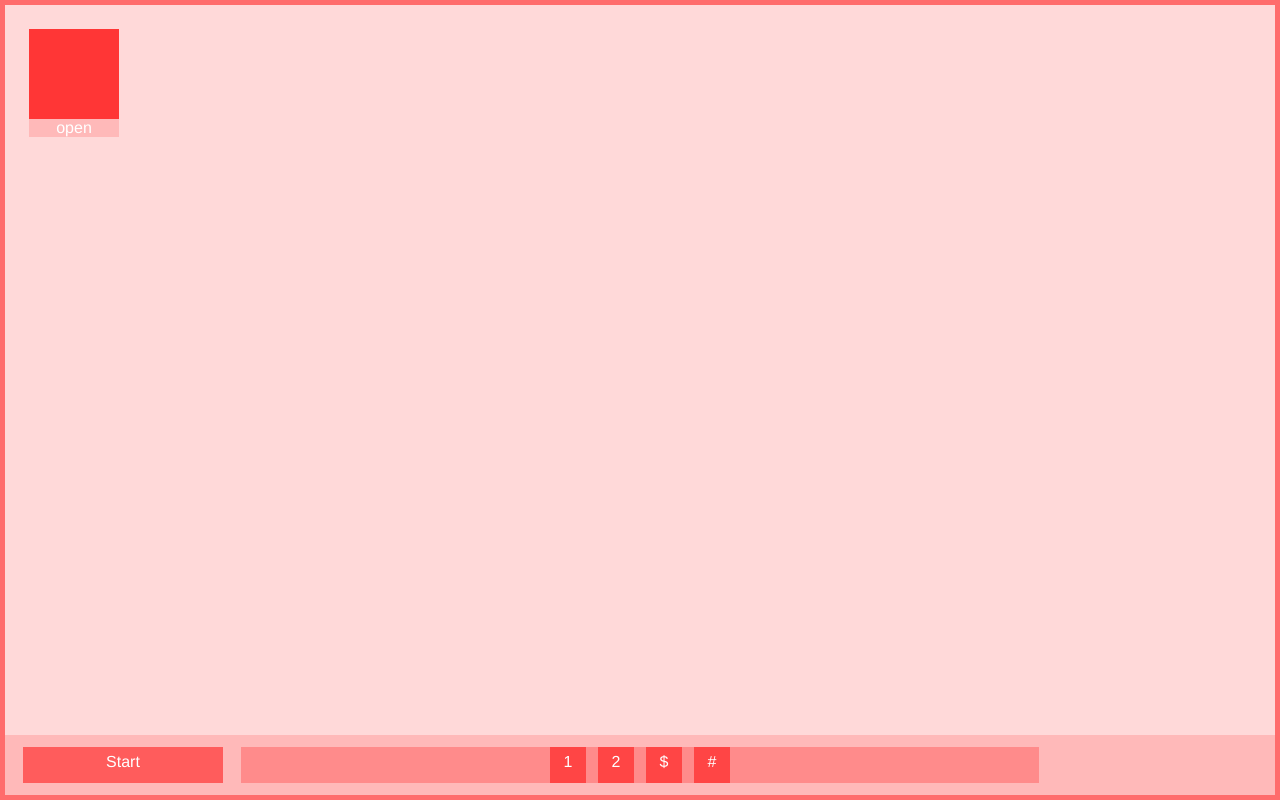
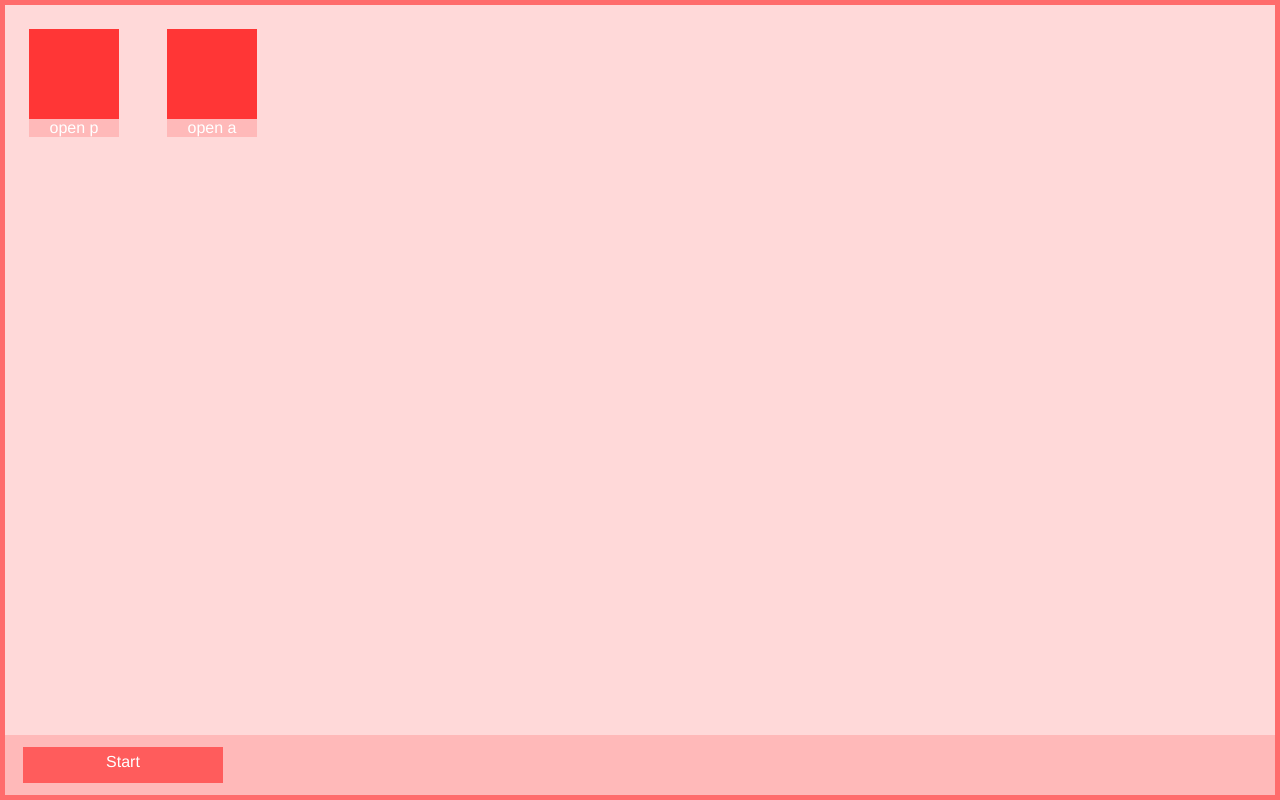
Before and after one commit to Isaacxpreston/portfolio, a Vue app: page / in a window 1280 px wide. Built offline with nearby package versions, Linux system fonts and the light colour scheme.

Commit message:
building support for multiple browsers open simultaneously

```diff
--- a/src/components/browser.vue
+++ b/src/components/browser.vue
@@ -2,9 +2,9 @@
   <!-- browser -->
   <div class="browser" :class="[browserClass]">
     <div class="topbar">
-      <div class="topbar__icon topbar__icon--minimize" @click="emit('minimizeBrowser')">m</div>
-      <div class="topbar__icon topbar__icon--fullscreen" @click="emit('toggleFullscreenBrowser')">{{fullscreenIcon}}</div>
-      <div class="topbar__icon topbar__icon--close" @click="emit('closeBrowser', closeBrowserArgs)">X</div>
+      <div class="topbar__icon topbar__icon--minimize" @click="emit('minimizeBrowser', browserArgs)">m</div>
+      <div class="topbar__icon topbar__icon--fullscreen" @click="emit('toggleFullscreenBrowser', browserArgs)">{{fullscreenIcon}}</div>
+      <div class="topbar__icon topbar__icon--close" @click="emit('closeBrowser', browserArgs)">X</div>
     </div>
     <div class="browser__content">
       <!-- browser content from props -->
@@ -24,8 +24,9 @@
     mixins: [emit],
     data () {
       return {
-        closeBrowserArgs: [
-          this.tab
+        browserArgs: [
+          this.tab,
+          this.view
         ]
       }
     },
--- a/src/components/index.vue
+++ b/src/components/index.vue
@@ -4,14 +4,24 @@
     <!-- desktop icon -->
     <div class="icons-container">
       <div class="icon"></div>
-      <p @click="openBrowser('p')">open</p>
+      <p @click="openBrowser('p', 'portfolio')">open p</p>
+    </div>
+
+    <div class="icons-container">
+      <div class="icon"></div>
+      <p @click="openBrowser('a', 'about')">open a</p>
     </div>
 
     <!-- browser windows -->
-    <browser :browserClass="browserClass" @change="applyChange" view="portfolio" tab="p" />
+    <browser :browserClass="browserClass['portfolio']" @change="applyChange" :view="browserClass['portfolio']['template']" :tab="browserClass['portfolio']['tab']"
+    />
+
+    <browser :browserClass="browserClass['about']" @change="applyChange" :view="browserClass['about']['template']" :tab="browserClass['about']['tab']"
+    />
 
     <!-- start menu -->
     <div class="menubar">
+
       <div class="start" @click="toggleNavigation">
         <p>Start</p>
       </div>
@@ -19,13 +29,9 @@
       <!-- tabs -->
       <tabsbar :tabs="tabs" @change="applyChange" />
 
-    </div>
+      <!-- menu nav -->
+      <menuNav :showNavigation="showNavigation" />
 
-    <div class="menu" v-if="showNavigation">
-      <div class="menuTab">
-        <div class="iconPlaceholder"></div>
-        <div class="label">open</div>
-      </div>
     </div>
 
   </div>
@@ -35,45 +41,78 @@
   import interact from 'interactjs'
   import browser from './browser'
   import tabsbar from './tabsbar'
+  import menuNav from './menuNav'
 
   export default {
     data() {
       return {
         browserClass: {
-          'hidden': true,
-          'browser--fullscreen': false
+          'portfolio': {
+            'hidden': true,
+            'browser--fullscreen': false,
+            'tab': 'p',
+            'template': 'portfolio'
+          },
+          'about': {
+            'hidden': true,
+            'browser--fullscreen': false,
+            'tab': 'a',
+            'template': 'about'
+          }
         },
         showNavigation: false,
-        tabs: ['1', '2', '$', '#']
+        tabs: [
+          // {
+          //   title: 'e',
+          //   template: 'example'
+          // },
+        ]
       }
     },
     computed: {
       fullscreenIcon() {
-        return this.browserClass['browser--fullscreen'] ? '-' : '+'
+        return this.browserClass.portfolio['browser--fullscreen'] ? '-' : '+'
       }
     },
     methods: {
-      applyChange (callback, args) {
+      applyChange(callback, args) {
         this[callback].apply(null, args)
       },
-      openBrowser(openTab) {
-        this.browserClass.hidden = false
-        if (this.tabs.indexOf(openTab) === -1 && openTab) {
-          this.tabs.push(openTab)
+      openBrowser(openTab, openBrowser) {
+
+        // return if does not exist
+        if (!this.browserClass[openBrowser]) return
+
+        this.browserClass[openBrowser].hidden = false
+        let flag = false
+        let exists = false
+        for (let i = 0; i < this.tabs.length; i++) {
+          if (this.tabs[i].title === openTab) {
+            flag = true
+          }
+        }
+        if (!flag) {
+          this.tabs.push({
+            title: openTab,
+            template: openBrowser
+          })
         }
       },
-      closeBrowser(closedTab) {
+      closeBrowser(closedTab, closedBrowser) {
+        console.log('closing', closedBrowser)
         closedTab = closedTab || ''
-        this.browserClass.hidden = true
+        this.browserClass[closedBrowser].hidden = true
         this.tabs = this.tabs.filter((item) => {
-          return item !== closedTab
+          return item.title !== closedTab
         })
       },
-      minimizeBrowser () {
-        this.browserClass.hidden = true
+      minimizeBrowser(closedTab, closedBrowser) {
+        console.log('minimizing', closedBrowser)
+        this.browserClass[closedBrowser].hidden = true
       },
-      toggleFullscreenBrowser() {
-        this.browserClass['browser--fullscreen'] = !this.browserClass['browser--fullscreen']
+      toggleFullscreenBrowser(openTab, openBrowser) {
+        // todo: make this work withi more than just portfolio
+        this.browserClass[openBrowser]['browser--fullscreen'] = !this.browserClass[openBrowser]['browser--fullscreen']
       },
       toggleNavigation() {
         this.showNavigation = !this.showNavigation ? true : false
@@ -111,7 +150,8 @@
     },
     components: {
       browser,
-      tabsbar
+      tabsbar,
+      menuNav
     }
   }
 
@@ -212,45 +252,6 @@
     }
   }
 
-  .menu {
-    position: absolute;
-    width: 200px; // height: calc(100% - 60px);
-    bottom: 0;
-    left: 0;
-    margin-left: 18px;
-    margin-bottom: 60px;
-    background: rgba(255, 0, 0, 0.75);
-
-    .menuTab {
-      position: relative;
-      width: 100%;
-      height: 60px;
-      color: white;
-      background: rgba(255, 255, 255, 0.5);
-      cursor: pointer;
-      overflow: hidden;
-      .label {
-        position: relative;
-        height: 24px;
-        top: 50%;
-        transform: translateY(-50%);
-        margin-left: 60px;
-      }
-      .iconPlaceholder {
-        position: absolute;
-        width: 36px;
-        height: 36px;
-        top: 50%;
-        left: 0;
-        transform: translateY(-50%);
-        margin-left: 12px;
-        background: rgba(255, 0, 0, 0.15);
-      }
-    }
-
-  }
-
-
   .hidden {
     opacity: 0;
     pointer-events: none;
--- /dev/null
+++ b/src/components/menuNav.vue
@@ -0,0 +1,56 @@
+<template>
+  <div class="menuNav" v-if="showNavigation">
+    <div class="menuTab">
+      <div class="iconPlaceholder"></div>
+      <div class="label">open</div>
+    </div>
+  </div>
+</template>
+
+<script>
+  export default {
+    props: ['showNavigation']
+  }
+
+</script>
+
+<style scoped lang="scss">
+  .menuNav {
+    position: absolute;
+    width: 200px; // height: calc(100% - 60px);
+    bottom: 0;
+    left: 0;
+    margin-left: 18px;
+    margin-bottom: 60px;
+    background: rgba(255, 0, 0, 0.75);
+
+    .menuTab {
+      position: relative;
+      width: 100%;
+      height: 60px;
+      color: white;
+      background: rgba(255, 255, 255, 0.5);
+      cursor: pointer;
+      overflow: hidden;
+      .label {
+        position: relative;
+        height: 24px;
+        top: 50%;
+        transform: translateY(-50%);
+        margin-left: 60px;
+      }
+      .iconPlaceholder {
+        position: absolute;
+        width: 36px;
+        height: 36px;
+        top: 50%;
+        left: 0;
+        transform: translateY(-50%);
+        margin-left: 12px;
+        background: rgba(255, 0, 0, 0.15);
+      }
+    }
+
+  }
+
+</style>
--- a/src/components/tabsbar.vue
+++ b/src/components/tabsbar.vue
@@ -1,7 +1,7 @@
 <template>
   <div class="tabsbar" v-if="tabs.length">
-    <div v-for="(item, index) in tabs" :key="index" class="tabsbar__tab" @click="emit('openBrowser', [item])">
-      <p>{{item}}</p>
+    <div v-for="(item, index) in tabs" :key="index" class="tabsbar__tab" @click="emit('openBrowser', [item.title, item.template])">
+      <p>{{item.title}}</p>
       <div class="tabsbar__label">
         <p>tab title placeholder</p>
       </div>
```
Also changed, not shown: 1 other file (tests, documents, lock files or other folders).
